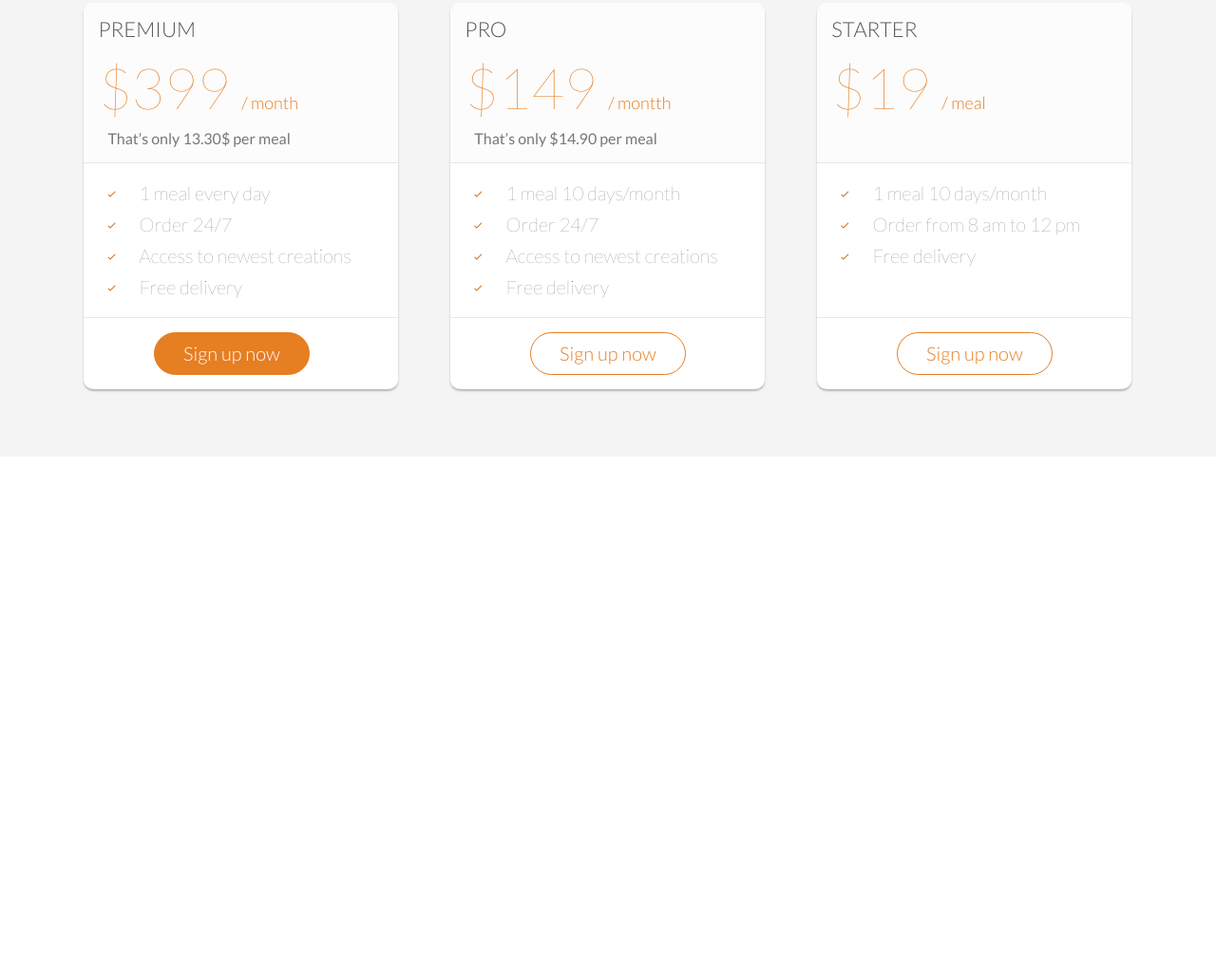
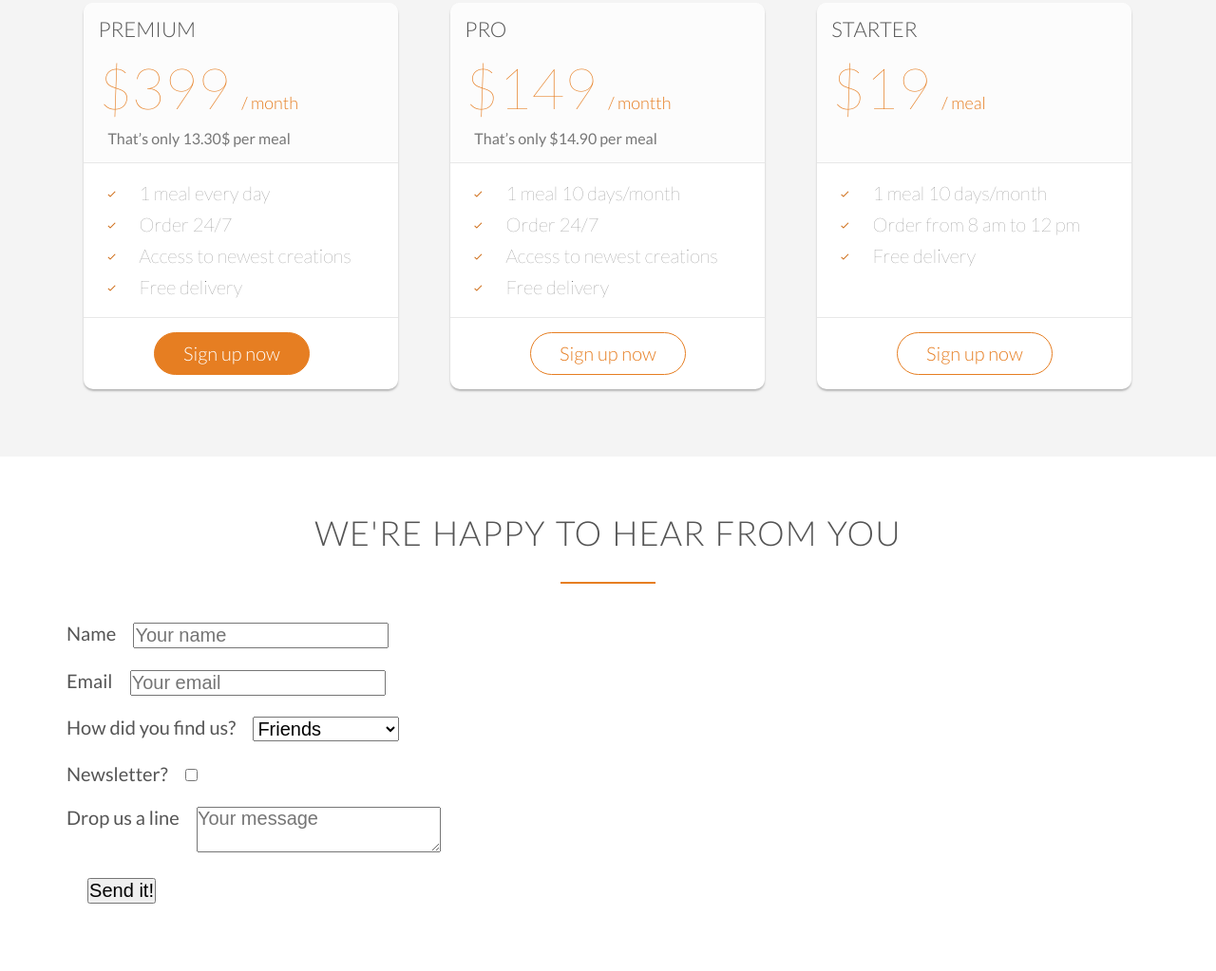
Before and after one commit to HymanZHAN/Omnifood, a plain HTML site: page index.html in a window 1280 px wide. Shown: the part 3914-4937 px from the top of the page at 95% size. Before the commit the page ends 4395 px from the top, so only its background shows below. Drawn offline with Linux system fonts and the light colour scheme; files whose address does not match are found by name.

Commit message:
HTML for section form

```diff
--- a/index.html
+++ b/index.html
@@ -310,16 +310,69 @@
                     </div>
                 </div>
             </div>
+        </section>
 
+        <section class="section-form">
+            <div class="row">
+                <h2>We're happy to hear from you</h2>
+            </div>
+            <div class="row">
+                <form action="#" method="post" class="contact-from">
+                    <div class="row">
+                        <div class="col">
+                            <label for="name">Name</label>
+                        </div>
+                        <div class="col">
+                            <input type="text" name="name" id="name" placeholder="Your name" required>
+                        </div>
+                    </div>
+                    <div class="row">
+                        <div class="col">
+                            <label for="email">Email</label>
+                        </div>
+                        <div class="col">
+                            <input type="email" name="email" id="email" placeholder="Your email" required>
+                        </div>
+                    </div>
+                    <div class="row">
+                        <div class="col">
+                            <label for="find-us">How did you find us?</label>
+                        </div>
+                        <div class="col">
+                            <select name="find-us" id="find-us">
+                                <option value="friends">Friends</option>
+                                <option value="search">Search Engine</option>
+                                <option value="ad">Advertisment</option>
+                                <option value="other">Other</option>
+                            </select>
+                        </div>
+                    </div>
+                    <div class="row">
+                        <div class="col">
+                            <label for="">Newsletter?</label>
+                        </div>
+                        <div class="col">
+                            <input type="checkbox" name="newsletter" id="newsletter">
+                        </div>
+                    </div>
+                    <div class="row">
+                        <div class="col">
+                            <label>Drop us a line</label>
+                        </div>
+                        <div class="col">
+                            <textarea name="message" id="message" placeholder="Your message"></textarea>
+                        </div>
+                    </div>
+                    <div class="row">
+                        <div class="col">
+                            <label>&nbsp;</label>
+                        </div>
+                        <div class="col">
+                            <input type="submit" value="Send it!">
+                        </div>
+                    </div>
+                </form>
+            </div>
         </section>
     </body>
 </html>
-
-
-<!--
-
-Plan 3: Starter
-19$ per meal
-1 meal
-Order from 8 am to 12 pm
-Free delivery -->
```
